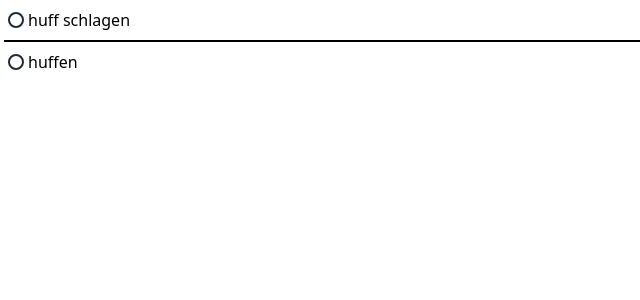
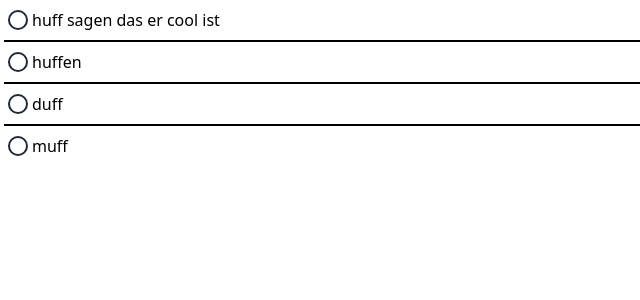
Before and after one commit to ToBinio/task-line, a Nuxt app: page / in a window 1280 px wide. Shown: the top 300 px of the page, without its empty margins (0-640 px from the left). Built offline with nearby package versions, Linux system fonts and the light colour scheme.

Commit message:
add better disappear animation

```diff
--- a/components/Todo.vue
+++ b/components/Todo.vue
@@ -15,8 +15,8 @@ function onCheck() {
 
 <template>
     <div class="p-2 flex items-center gap-1">
-        <button @click="onCheck()">
-            <span class="flex items-center justify-center h-4 w-4 border-2 border-gray-800 rounded-full">
+        <button :disabled="checking" @click="onCheck()">
+            <span class="flex items-center justify-center h-5 w-5 border-2 border-gray-800 rounded-full">
                 <transition>
                     <icon v-if="checking" name="material-symbols:check-rounded"/>
                 </transition>
--- a/pages/index.vue
+++ b/pages/index.vue
@@ -4,12 +4,24 @@ let todoStore = useTodoStore()
 
 <template>
     <div>
-        <div v-for="(todo, index) in todoStore.data" :key="todo.title">
-            <Todo :data="todo"/>
-            <div v-if="index != (todoStore.data.length - 1)" class="h-0.5 mx-1 bg-black"></div>
-        </div>
+        <TransitionGroup>
+            <div class="max-h-12" v-for="(todo, index) in todoStore.data" :key="todo.title">
+                <Todo :data="todo"/>
+                <div v-if="index != (todoStore.data.length - 1)" class="h-0.5 mx-1 bg-black"></div>
+            </div>
+        </TransitionGroup>
     </div>
 </template>
 
 <style scoped>
+.v-enter-active,
+.v-leave-active {
+    transition: 0.5s ease;
+}
+
+.v-enter-from,
+.v-leave-to {
+    max-height: 0;
+    opacity: 0;
+}
 </style>
--- a/stores/useTodoStore.ts
+++ b/stores/useTodoStore.ts
@@ -6,10 +6,16 @@ export const useTodoStore = defineStore('todos', {
         data:
             [
                 {
-                    title: "huff schlagen"
+                    title: "huff sagen das er cool ist"
                 },
                 {
                     title: "huffen"
+                },
+                {
+                    title: "duff"
+                },
+                {
+                    title: "muff"
                 }
             ]
     }),
```
